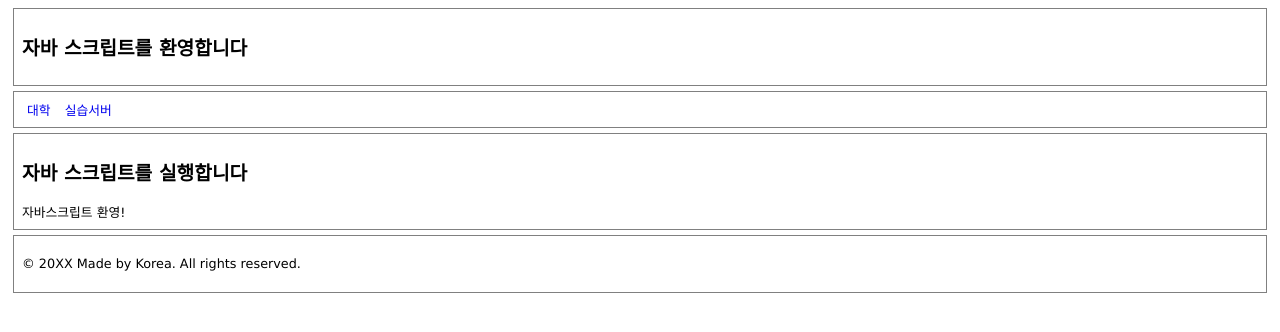
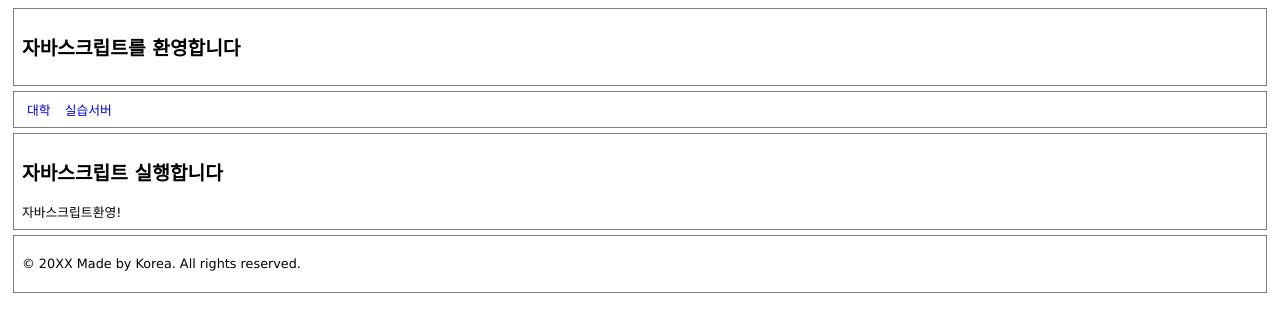
Before and after one commit to sinds486/sinds486.github.io, a plain HTML site: page index.html in a window 1280 px wide. Drawn offline with Linux system fonts and the light colour scheme.

Commit message:
Update index.html

```diff
--- a/index.html
+++ b/index.html
@@ -1,21 +1,21 @@
-<!doctype html> <!-- index.html -->
+<!doctype html> <!-- index html -->
 <html>
 <head>
 <meta http-equiv="Content-Type" content="text/html; charset=utf-8"/>
 <meta name="viewport" content="width=device-width, initial-scale=1"/>
 <style>
-body {font-family: Verdana, sans-serif; font-size:0.8em;}
+body{font-family: Verdana, sans-serif; font-size:0.8em;}
 header, nav, section, article, footer
 {border:1px solid gray; margin:5px; padding:8px;}
-section#displayArea {height:210px;}
+section#displayArea{height:210px;}
 nav ul {margin:0; padding:0;}
 nav ul li {display:inline; margin:5px;}
 a{text-decoration:none;}
-#id_form {width:100px; height:14px; color:red;}
+#id_form{width:100px; height:14px; color:red;}
 </style>
 <script type="text/javascript">
 function fnTest(){
-document.write("자바스크립트 환영!")
+document.write("자바스크립트환영!")
 alert("자바 스크립트 환영!!");
 }
 </script>
@@ -23,17 +23,18 @@ alert("자바 스크립트 환영!!");
 </head>
 <body>
    <header>
-  <h2>자바 스크립트를 환영합니다</h2> </header>
+     <h2>자바스크립트를 환영합니다</h2></header>
    <nav>
    <ul>
     <li><a href="http://www.dju.ac.kr">대학</a></li>
     <li><a href="http://hive.dju.ac.kr">실습서버</a></li>
- </ul></nav>
+   </ul>
+  </nav>
    <section>
-  <h2>자바 스크립트를 실행합니다</h2>
+     <h2> 자바스크립트 실행합니다</h2>
    <script>fnTest();</script>
    </section>
    <footer>
-  <p>&copy; 20XX Made by Korea. All rights reserved.</p></footer>
+   <p>&copy; 20XX Made by Korea. All rights reserved. </p></footer>
 </body>
 </html>
```
Lines whose indentation alone changed are shown as unchanged.
